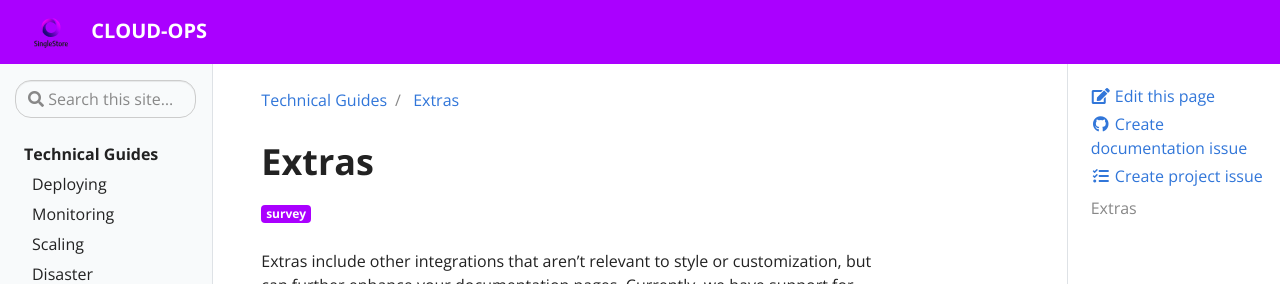
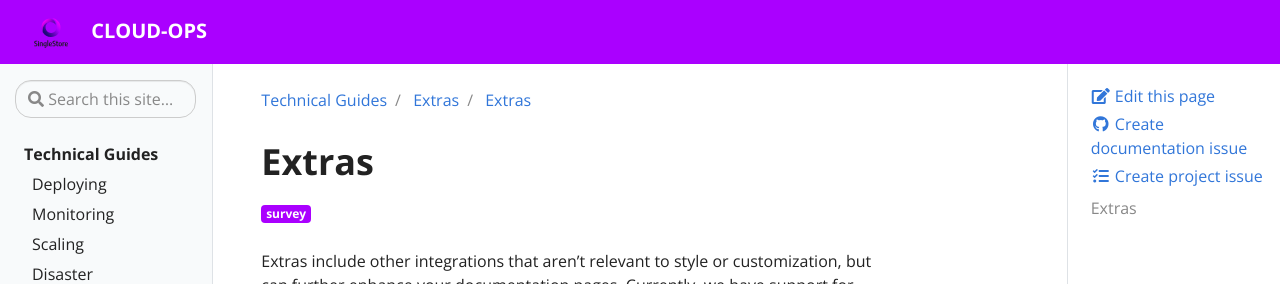
Before and after one commit to sdb-cloud-ops/cloud-ops, a Jekyll site: the page built from _docs/extras/index.md, in a window 1280 px wide and 900 px high. Shown: the top 284 px of the window. Built offline with Jekyll 4.4.1, drawn with Linux system fonts in a browser that asks for light colours.

Commit message:
Update default.html

```diff
--- a/_layouts/default.html
+++ b/_layouts/default.html
@@ -25,7 +25,7 @@
             <nav aria-label="breadcrumb" class="d-none d-md-block d-print-none">
 	      <ol class="breadcrumb spb-1">
               {% assign crumbs = page.url | append: "/"  | replace: '//', '/' | split: '/' %}
-              {% for crumb in crumbs offset: 1 %}{% if crumb != "index" %}{% if forloop.last %}
+              {% for crumb in crumbs offset: 1 %}{% if crumb != "index" or crumb != "Scaling_dir" %}{% if forloop.last %}
                 <li class="breadcrumb-item active" aria-current="page">
 	          <a href="{{ site.url }}{{ site.baseurl }}{{ page.url }}">{{ page.title }}</a>
                 </li>{% else %}
```
